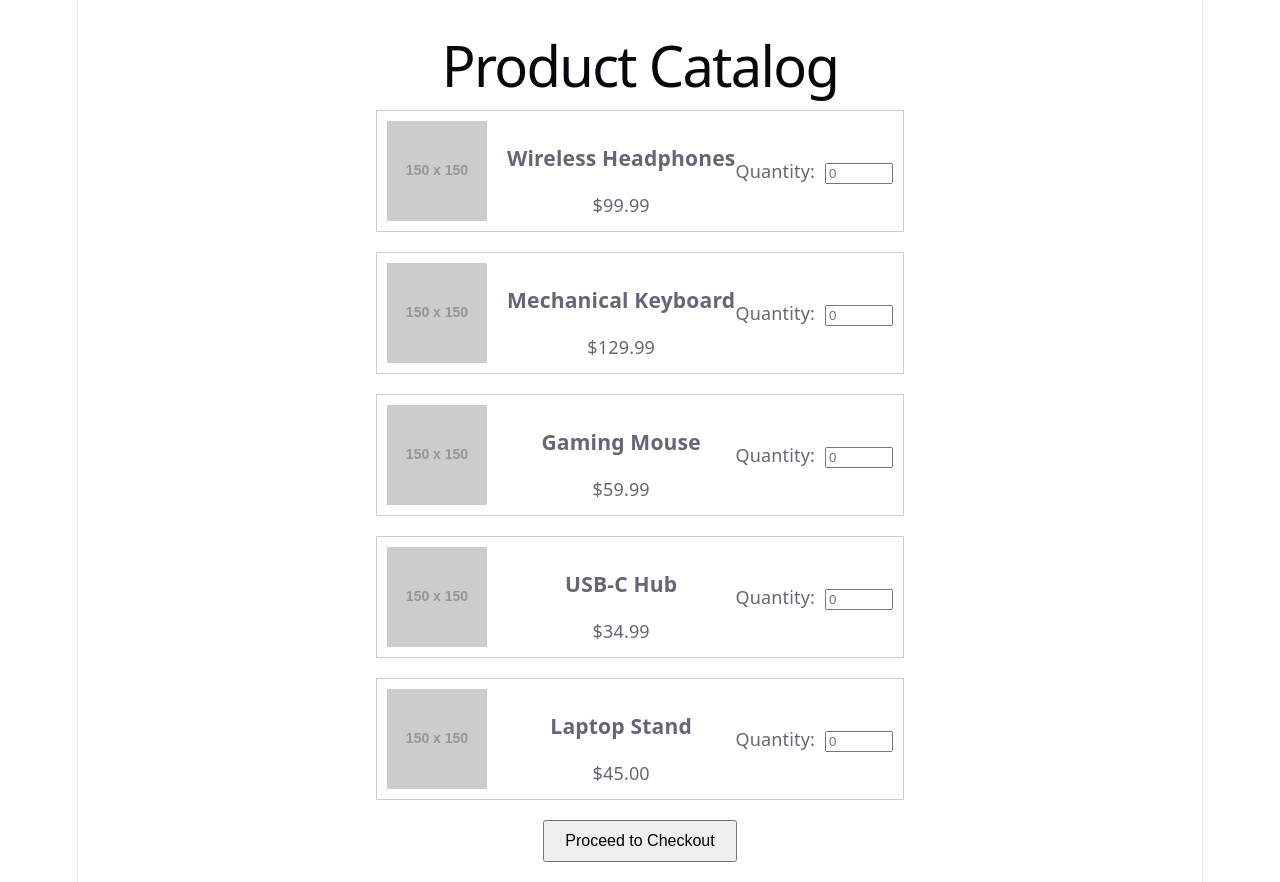
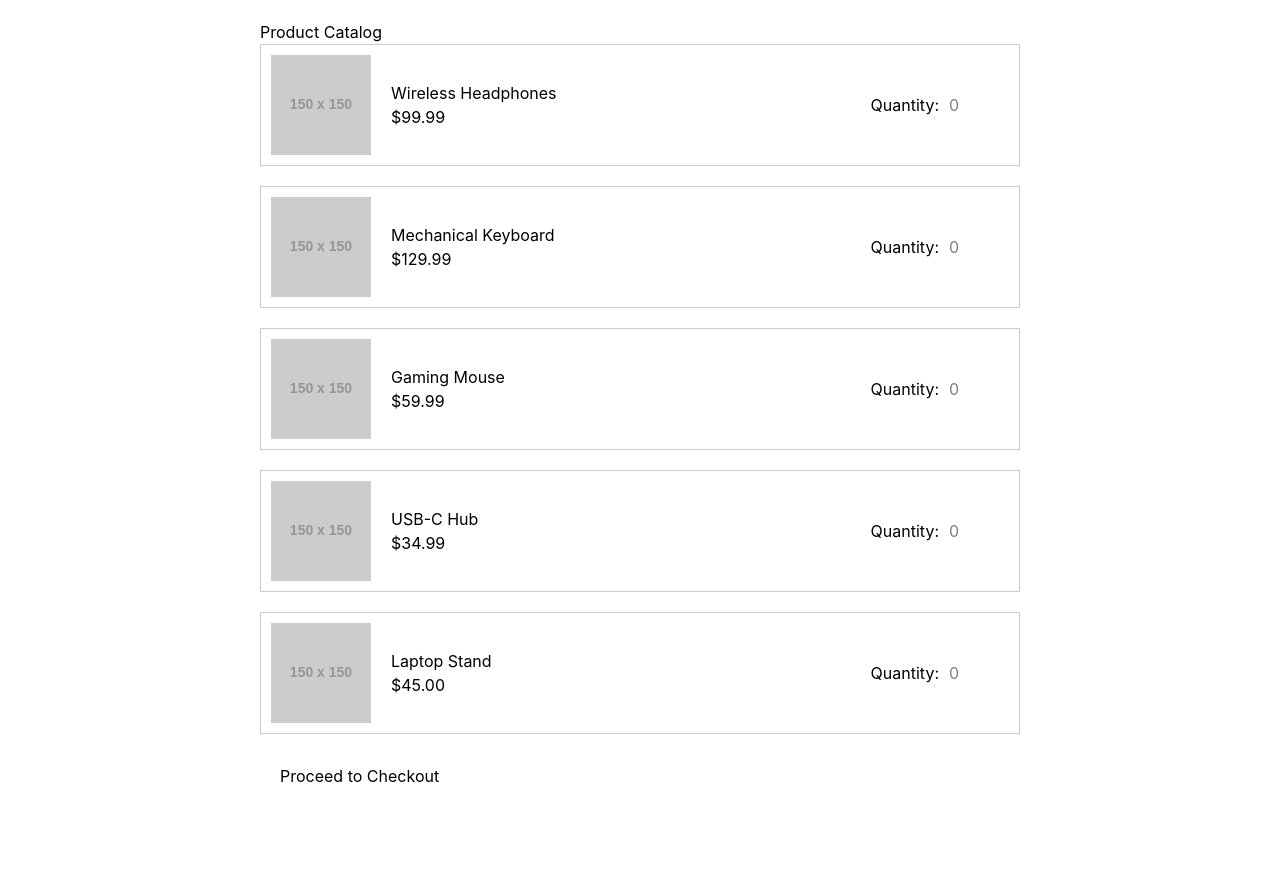
Before and after one commit to baqer-issa/enterprise_project, a React (Vite) app: page /purchase in a window 1280 px wide. After the commit the page ends 818 px from the top, so only its background shows below. Built offline with nearby package versions, Linux system fonts and the light colour scheme.

Commit message:
Tailwind and peer dependencies imported, config files edited

```diff
--- a/package.json
+++ b/package.json
@@ -17,13 +17,17 @@
   },
   "devDependencies": {
     "@eslint/js": "^10.0.1",
+    "@tailwindcss/vite": "^4.3.3",
     "@types/react": "^19.2.18",
     "@types/react-dom": "^19.2.7",
     "@vitejs/plugin-react": "^6.1.1",
+    "autoprefixer": "^10.6.1",
     "eslint": "^10.10.0",
     "eslint-plugin-react-hooks": "^7.1.1",
     "eslint-plugin-react-refresh": "^0.5.6",
     "globals": "^17.12.0",
+    "postcss": "^8.5.30",
+    "tailwindcss": "^4.3.3",
     "vite": "^8.3.0"
   }
 }
--- a/src/index.css
+++ b/src/index.css
@@ -1,111 +1 @@
-:root {
-  --text: #6b6375;
-  --text-h: #08060d;
-  --bg: #fff;
-  --border: #e5e4e7;
-  --code-bg: #f4f3ec;
-  --accent: #aa3bff;
-  --accent-bg: rgba(170, 59, 255, 0.1);
-  --accent-border: rgba(170, 59, 255, 0.5);
-  --social-bg: rgba(244, 243, 236, 0.5);
-  --shadow:
-    rgba(0, 0, 0, 0.1) 0 10px 15px -3px, rgba(0, 0, 0, 0.05) 0 4px 6px -2px;
-
-  --sans: system-ui, 'Segoe UI', Roboto, sans-serif;
-  --heading: system-ui, 'Segoe UI', Roboto, sans-serif;
-  --mono: ui-monospace, Consolas, monospace;
-
-  font: 18px/145% var(--sans);
-  letter-spacing: 0.18px;
-  color-scheme: light dark;
-  color: var(--text);
-  background: var(--bg);
-  font-synthesis: none;
-  text-rendering: optimizeLegibility;
-  -webkit-font-smoothing: antialiased;
-  -moz-osx-font-smoothing: grayscale;
-
-  @media (max-width: 1024px) {
-    font-size: 16px;
-  }
-}
-
-@media (prefers-color-scheme: dark) {
-  :root {
-    --text: #9ca3af;
-    --text-h: #f3f4f6;
-    --bg: #16171d;
-    --border: #2e303a;
-    --code-bg: #1f2028;
-    --accent: #c084fc;
-    --accent-bg: rgba(192, 132, 252, 0.15);
-    --accent-border: rgba(192, 132, 252, 0.5);
-    --social-bg: rgba(47, 48, 58, 0.5);
-    --shadow:
-      rgba(0, 0, 0, 0.4) 0 10px 15px -3px, rgba(0, 0, 0, 0.25) 0 4px 6px -2px;
-  }
-
-  #social .button-icon {
-    filter: invert(1) brightness(2);
-  }
-}
-
-body {
-  margin: 0;
-}
-
-#root {
-  width: 1126px;
-  max-width: 100%;
-  margin: 0 auto;
-  text-align: center;
-  border-inline: 1px solid var(--border);
-  min-height: 100svh;
-  display: flex;
-  flex-direction: column;
-  box-sizing: border-box;
-}
-
-h1,
-h2 {
-  font-family: var(--heading);
-  font-weight: 500;
-  color: var(--text-h);
-}
-
-h1 {
-  font-size: 56px;
-  letter-spacing: -1.68px;
-  margin: 32px 0;
-  @media (max-width: 1024px) {
-    font-size: 36px;
-    margin: 20px 0;
-  }
-}
-h2 {
-  font-size: 24px;
-  line-height: 118%;
-  letter-spacing: -0.24px;
-  margin: 0 0 8px;
-  @media (max-width: 1024px) {
-    font-size: 20px;
-  }
-}
-p {
-  margin: 0;
-}
-
-code,
-.counter {
-  font-family: var(--mono);
-  display: inline-flex;
-  border-radius: 4px;
-  color: var(--text-h);
-}
-
-code {
-  font-size: 15px;
-  line-height: 135%;
-  padding: 4px 8px;
-  background: var(--code-bg);
-}
+@import "tailwindcss";
--- a/vite.config.js
+++ b/vite.config.js
@@ -1,7 +1,10 @@
+import { defineConfig } from 'vite'
 import react from '@vitejs/plugin-react'
-import { defineConfig } from 'vite'
+import tailwindcss from '@tailwindcss/vite'
 
-// https://vite.dev/config/
 export default defineConfig({
-  plugins: [react()],
+  plugins: [
+    react(),
+    tailwindcss(),
+  ],
 })
```
Also changed, not shown: 1 other file (tests, documents, lock files or other folders).
